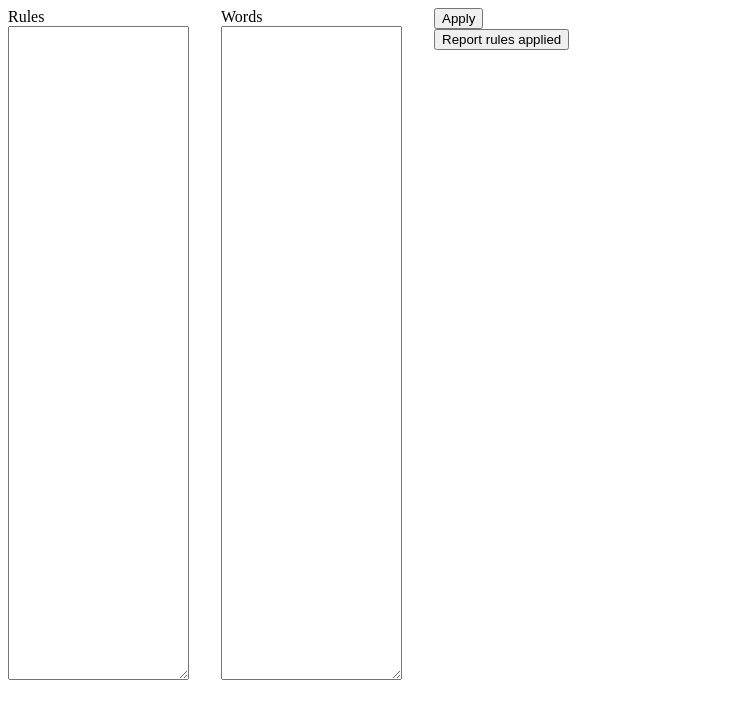
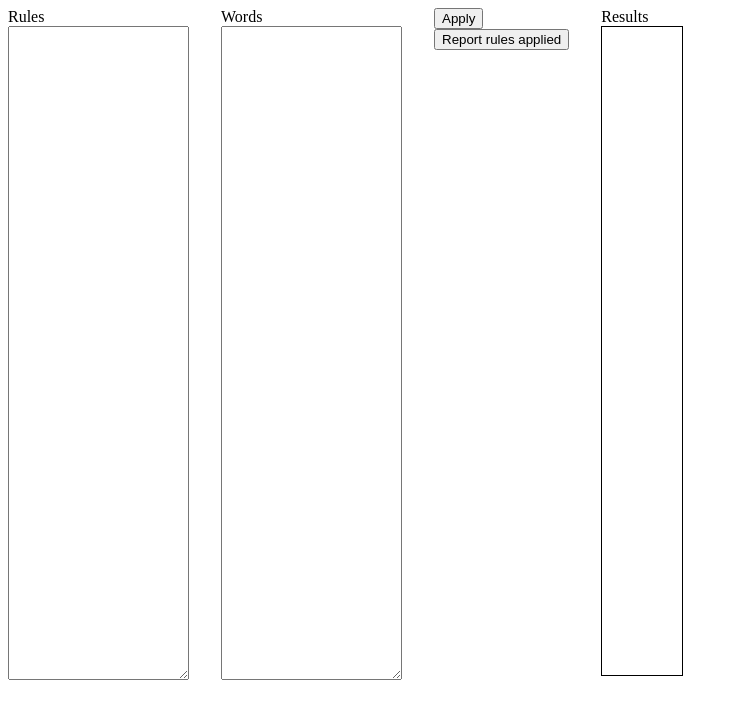
Before and after one commit to bradrn/brassica, a website: page gui/brassica-web/static/index.html in a window 1280 px wide. Shown: the whole page, without its empty margins (0-738 px from the left). Drawn offline with Linux system fonts and the light colour scheme; files whose address does not match are found by name.

Commit message:
Improve styling of web results box

```diff
--- a/gui/brassica-web/static/index.html
+++ b/gui/brassica-web/static/index.html
@@ -17,6 +17,9 @@
       }
       #results {
           overflow: scroll;
+          border: thin solid black;
+          min-width: 5rem;
+          height: 90%;
       }
       #controls {
           display: flex;
@@ -42,7 +45,11 @@
         <input type="submit" id="apply-btn" value="Apply" />
         <input type="submit" id="report-btn" value="Report rules applied" />
       </div>
-      <div id="results"></div>
+      <div>
+        <label>Results</label>
+        <br />
+        <div id="results"></div>
+      </div>
     </form>
     <script src="./index.js"></script>
   </body>
```
